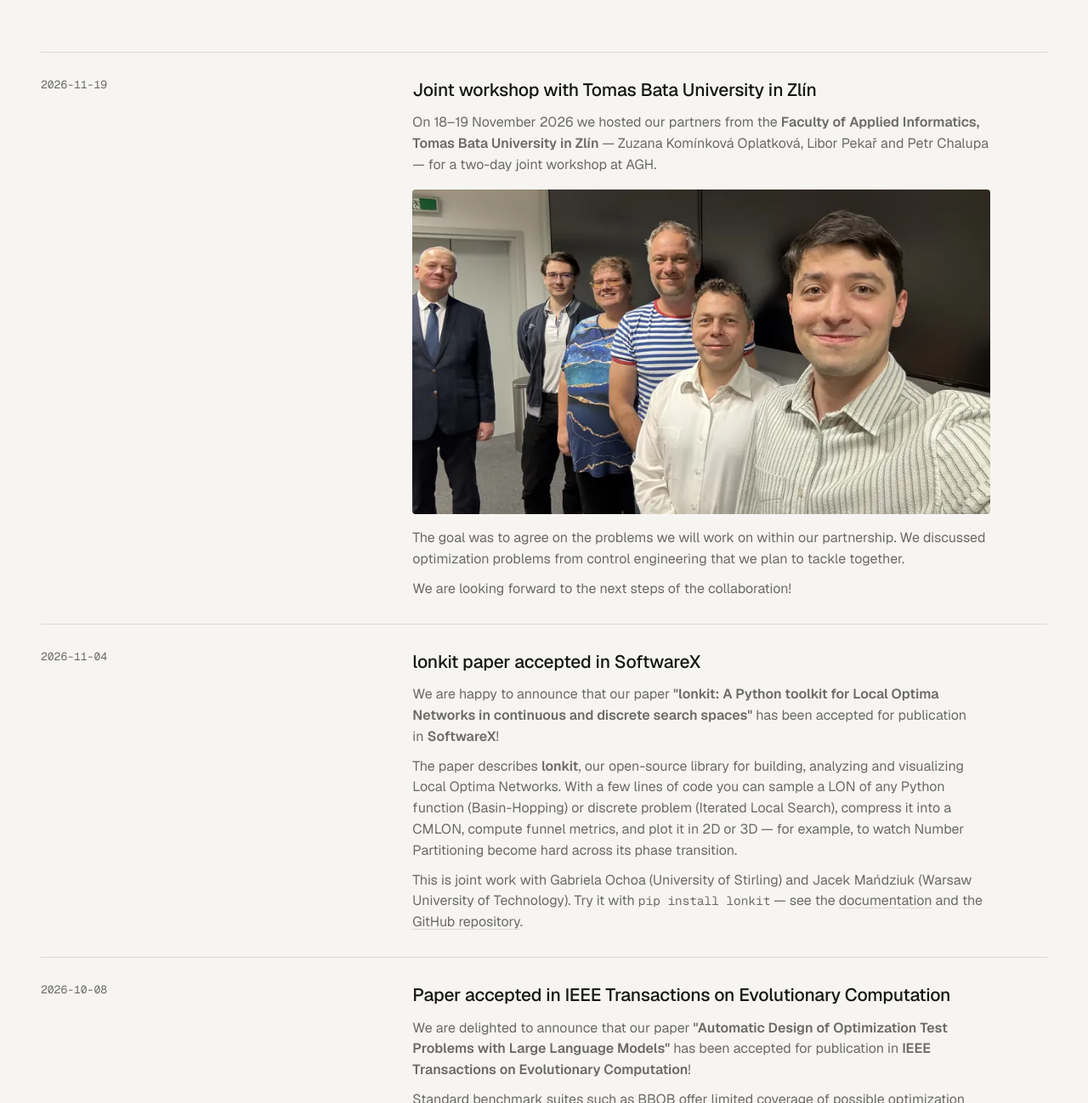
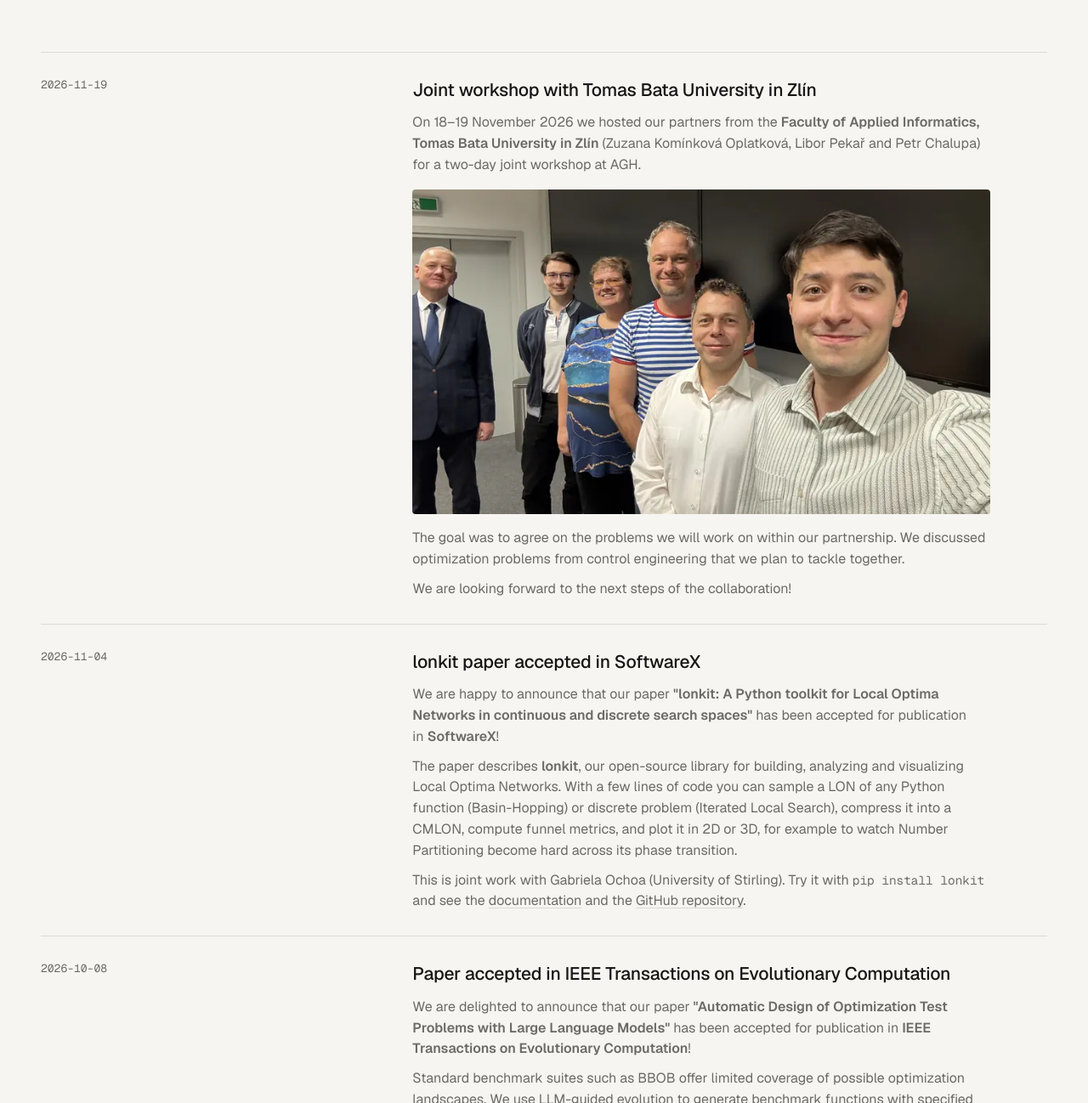
Before and after one commit to helix-agh/helix-agh.github.io, a plain HTML site: page index.html in a window 1280 px wide. Shown: the part 3173-4471 px from the top of the page at 85% size. Drawn offline with nearby package versions, Linux system fonts and the light colour scheme.

Commit message:
Polish wording of November news posts

```diff
--- a/index.html
+++ b/index.html
@@ -306,7 +306,7 @@
           <time class="row-date" datetime="2026-11-19">2026-11-19</time>
           <article class="news-body">
             <h3 class="row-title">Joint workshop with Tomas Bata University in Zlín</h3>
-            <p>On 18–19 November 2026 we hosted our partners from the <strong>Faculty of Applied Informatics, Tomas Bata University in Zlín</strong> — Zuzana Komínková Oplatková, Libor Pekař and Petr Chalupa — for a two-day joint workshop at AGH.</p>
+            <p>On 18–19 November 2026 we hosted our partners from the <strong>Faculty of Applied Informatics, Tomas Bata University in Zlín</strong> (Zuzana Komínková Oplatková, Libor Pekař and Petr Chalupa) for a two-day joint workshop at AGH.</p>
             <figure class="news-media">
               <img src="assets/news/2026-11-utb-zlin-workshop-800.webp" srcset="assets/news/2026-11-utb-zlin-workshop-800.webp 800w, assets/news/2026-11-utb-zlin-workshop-1600.webp 1600w" sizes="(max-width: 760px) calc(100vw - 32px), 680px" width="800" height="450" alt="HELIX and UTB Zlín researchers at the joint workshop at AGH, November 2026" loading="lazy" decoding="async">
             </figure>
@@ -319,8 +319,8 @@
           <article class="news-body">
             <h3 class="row-title">lonkit paper accepted in SoftwareX</h3>
             <p>We are happy to announce that our paper <strong>"lonkit: A Python toolkit for Local Optima Networks in continuous and discrete search spaces"</strong> has been accepted for publication in <strong>SoftwareX</strong>!</p>
-            <p>The paper describes <strong>lonkit</strong>, our open-source library for building, analyzing and visualizing Local Optima Networks. With a few lines of code you can sample a LON of any Python function (Basin-Hopping) or discrete problem (Iterated Local Search), compress it into a CMLON, compute funnel metrics, and plot it in 2D or 3D — for example, to watch Number Partitioning become hard across its phase transition.</p>
-            <p>This is joint work with Gabriela Ochoa (University of Stirling) and Jacek Mańdziuk (Warsaw University of Technology). Try it with <code>pip install lonkit</code> — see the <a href="https://helix-agh.github.io/lonkit" target="_blank" rel="noopener">documentation</a> and the <a href="https://github.com/helix-agh/lonkit" target="_blank" rel="noopener">GitHub repository</a>.</p>
+            <p>The paper describes <strong>lonkit</strong>, our open-source library for building, analyzing and visualizing Local Optima Networks. With a few lines of code you can sample a LON of any Python function (Basin-Hopping) or discrete problem (Iterated Local Search), compress it into a CMLON, compute funnel metrics, and plot it in 2D or 3D, for example to watch Number Partitioning become hard across its phase transition.</p>
+            <p>This is joint work with Gabriela Ochoa (University of Stirling). Try it with <code>pip install lonkit</code> and see the <a href="https://helix-agh.github.io/lonkit" target="_blank" rel="noopener">documentation</a> and the <a href="https://github.com/helix-agh/lonkit" target="_blank" rel="noopener">GitHub repository</a>.</p>
           </article>
         </li>
         <li class="row" data-file="2026-10-08-eotf-ieee-tevc.md">
```
Also changed, not shown: 2 other files.
